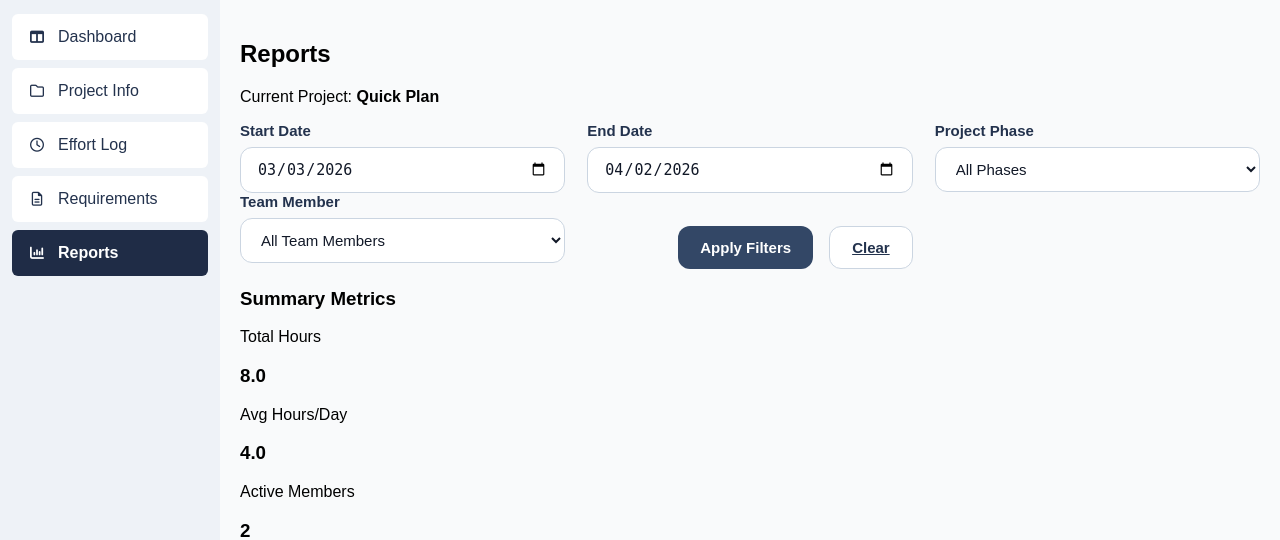
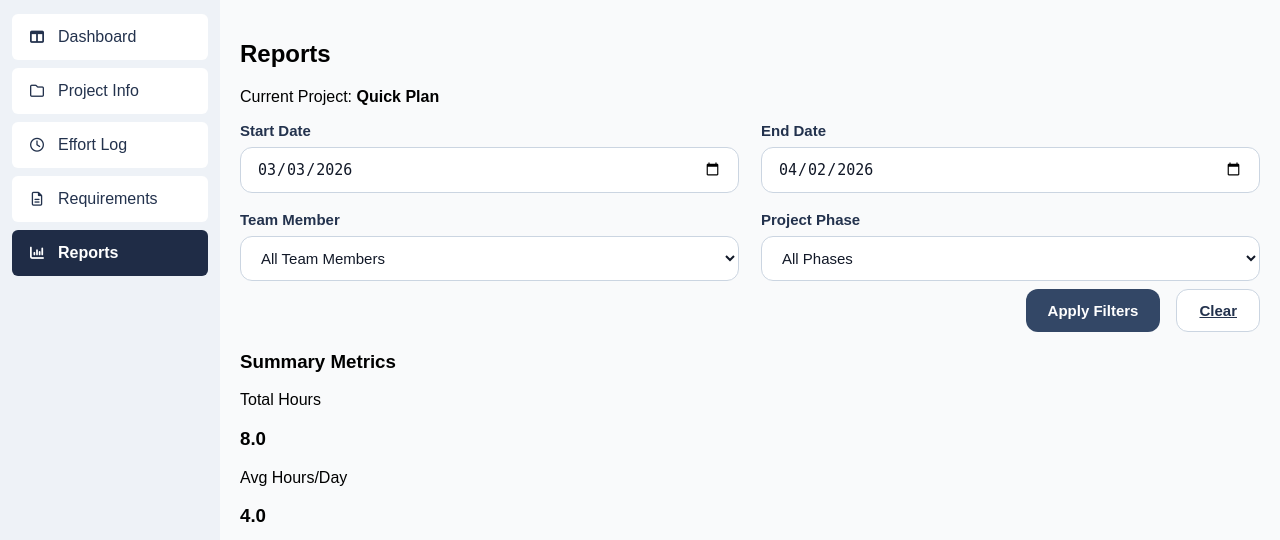
Before and after one commit to TSchaefSE/Management_QuickPlan, a Flask app: page /reports in a window 1280 px wide. Shown: the part 108-648 px from the top of the page. Run offline with Flask 3, Linux system fonts and the light colour scheme; the visitor is signed in with stand-in values (Sample User, id 1).

Commit message:
Reorganized reports filter layout

```diff
--- a/app/static/css/style.css
+++ b/app/static/css/style.css
@@ -687,6 +687,14 @@ body {
     grid-template-columns: 1fr 1fr 1fr;
 }
 
+.effort-row-two {
+    grid-template-columns: 1fr 1fr;
+}
+
+.reports-second-filter-row {
+    margin-top: 18px;
+}
+
 .effort-row-hours-task {
     grid-template-columns: 0.38fr 1.62fr;
 }
--- a/app/templates/reports/reports.html
+++ b/app/templates/reports/reports.html
@@ -21,7 +21,7 @@
       action="{{ url_for('main.reports') }}"
       class="reports-filter-form">
 
-    <div class="effort-row effort-row-three">
+  <div class="effort-row effort-row-two">
     <div class="form-group">
       <label for="start_date">Start Date</label>
       <input type="date"
@@ -37,6 +37,20 @@
              name="end_date"
              value="{{ selected_end_date }}">
     </div>
+  </div>
+
+  <div class="effort-row effort-row-two reports-second-filter-row">
+    <div class="form-group">
+      <label for="member">Team Member</label>
+      <select id="member" name="member">
+        <option value="">All Team Members</option>
+        {% for member_name in members %}
+          <option value="{{ member_name }}" {% if selected_member == member_name %}selected{% endif %}>
+            {{ member_name }}
+          </option>
+        {% endfor %}
+      </select>
+    </div>
 
     <div class="form-group">
       <label for="phase">Project Phase</label>
@@ -51,26 +65,9 @@
     </div>
   </div>
 
-    <div class="effort-row effort-row-three">
-      <div class="form-group">
-        <label for="member">Team Member</label>
-        <select id="member" name="member">
-          <option value="">All Team Members</option>
-          {% for member_name in members %}
-            <option value="{{ member_name }}" {% if selected_member == member_name %}selected{% endif %}>
-              {{ member_name }}
-            </option>
-          {% endfor %}
-        </select>
-      </div>
-
-      <div class="form-group form-actions-inline">
-        <label>&nbsp;</label>
   <div class="form-actions">
     <button type="submit" class="primary-btn">Apply Filters</button>
     <a href="{{ url_for('main.reports') }}" class="secondary-btn">Clear</a>
-        </div>
-      </div>
   </div>
 
 </form>
```
Lines whose indentation alone changed are shown as unchanged.
